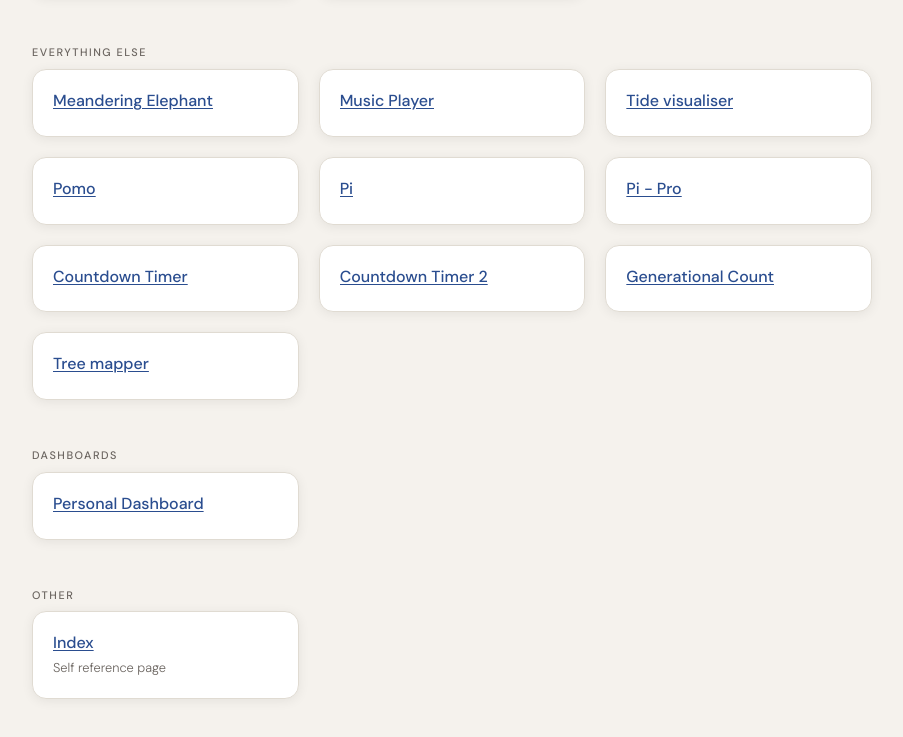
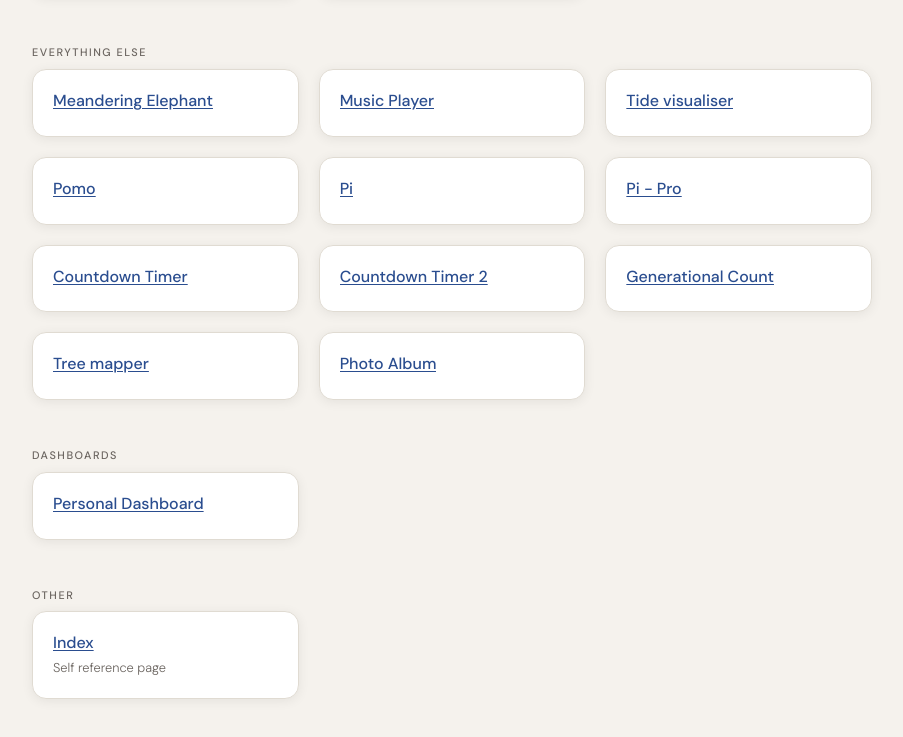
Before and after one commit to breadbutterjam/timepusdi, a plain HTML site: page index.html in a window 1280 px wide. Shown: the part 589-1326 px from the top of the page, without its empty margins (188-1091 px from the left). Drawn offline with nearby package versions, Linux system fonts and the light colour scheme.

Commit message:
adding photo album

```diff
--- a/index.html
+++ b/index.html
@@ -265,6 +265,7 @@
     { section: 'Everything Else', title: 'Countdown Timer 2', desc: '', link: 'https://breadbutterjam.github.io/timepusdi/countdown2.html' },
     { section: 'Everything Else', title: 'Generational Count', desc: '', link: 'https://breadbutterjam.github.io/timepusdi/generation-calculator.html' },
     { section: 'Everything Else', title: 'Tree mapper', desc: '', link: 'https://breadbutterjam.github.io/timepusdi/trees/index.html' },
+    { section: 'Everything Else', title: 'Photo Album', desc: '', link: 'https://breadbutterjam.github.io/timepusdi/kept-app/index.html' },
 
     { section: 'Other', title: 'Index', desc: 'Self reference page', link: '#' }
   ];
```
